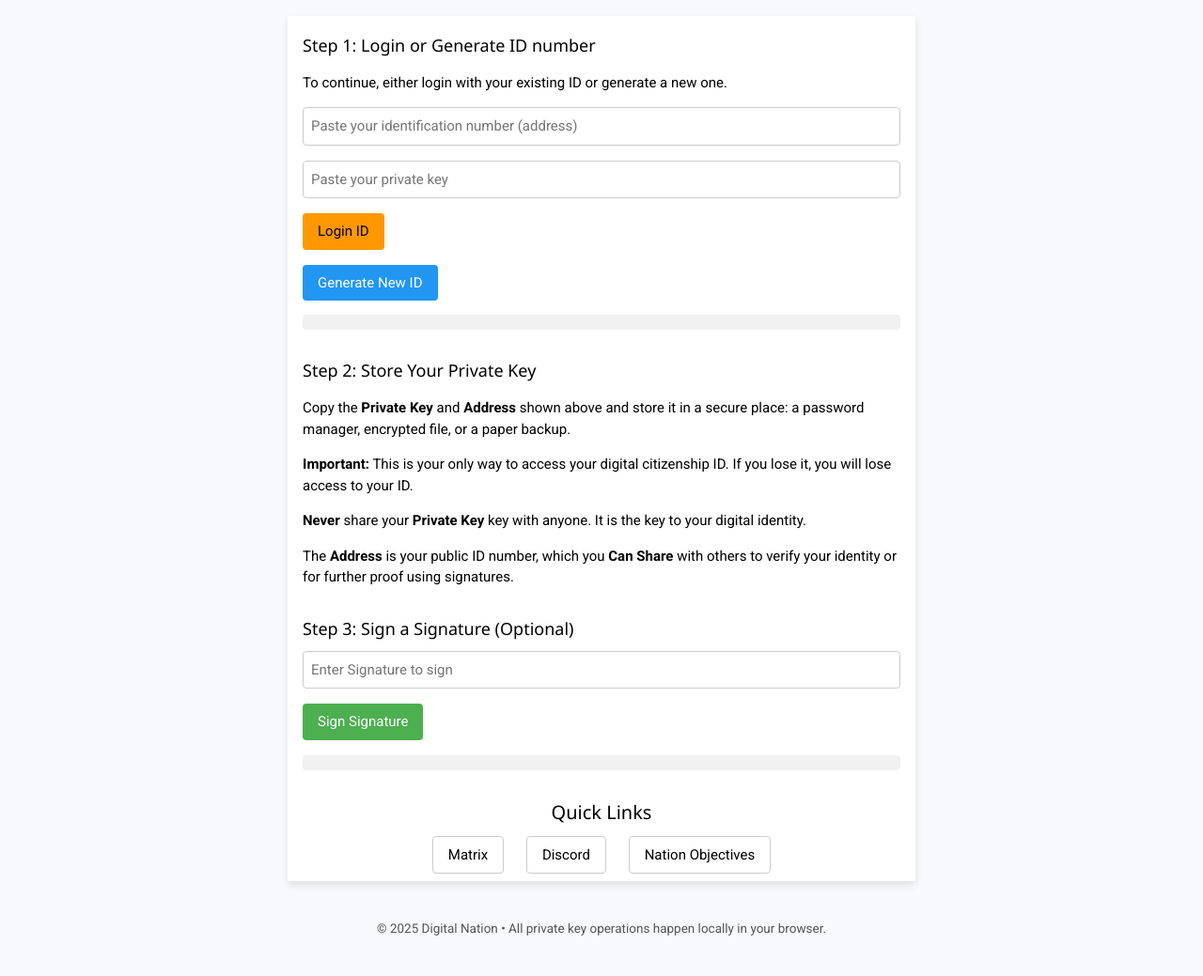
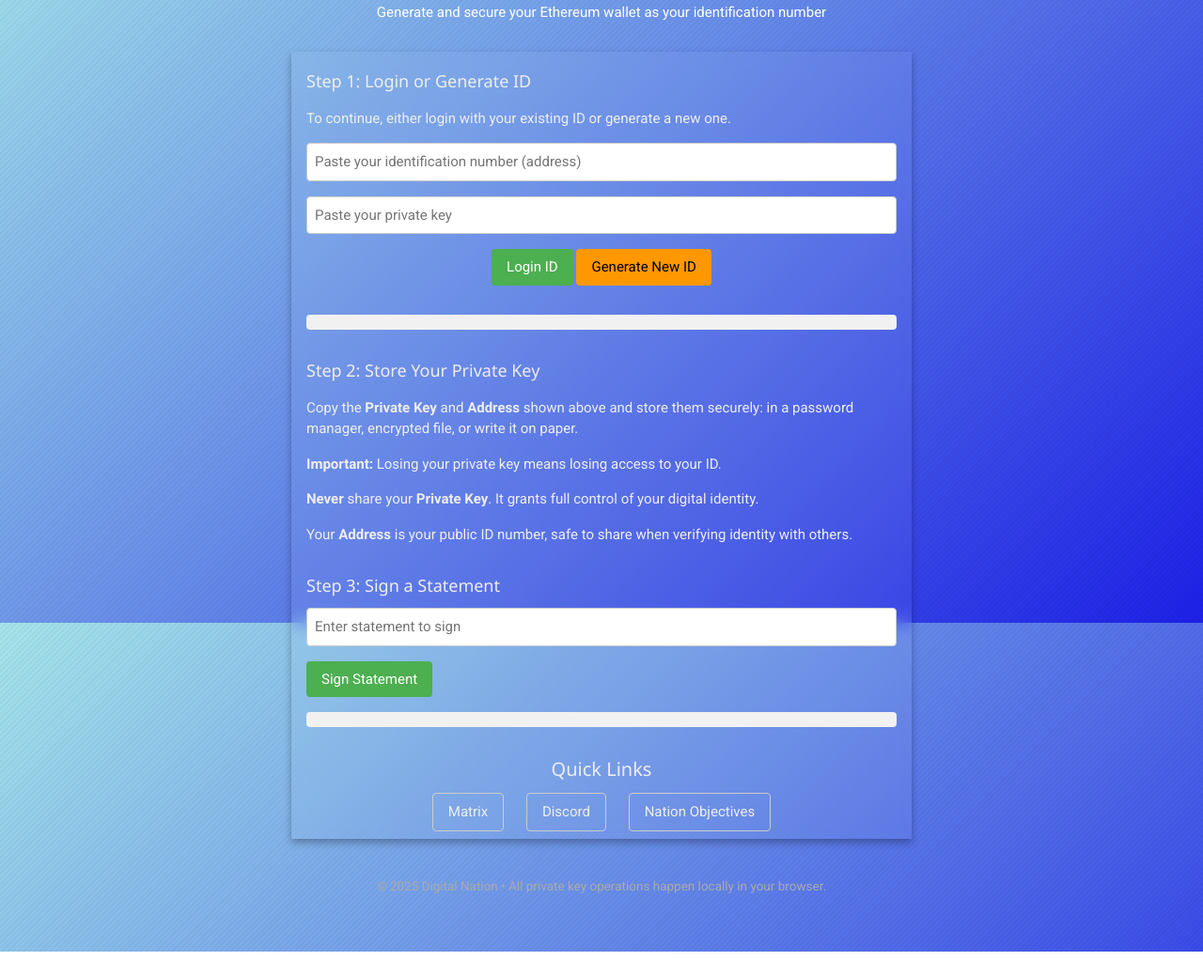
Before and after one commit to McBlueFrog/DigitalCitizenship, a plain HTML site: page docs/index.html in a window 1280 px wide. Shown: the part 137-1176 px from the top of the page at 94% size. After the commit the page ends 1150 px from the top, so only its background shows below. Drawn offline with nearby package versions, Linux system fonts and the light colour scheme.

Commit message:
feat: added background style

```diff
--- a/docs/index.html
+++ b/docs/index.html
@@ -8,34 +8,67 @@
   <link rel="stylesheet" href="https://www.w3schools.com/w3css/4/w3.css">
   <!-- Google Font -->
   <link href="https://fonts.googleapis.com/css2?family=Roboto:wght@400;700&display=swap" rel="stylesheet">
+  <!-- Favicon -->
+  <link rel="icon" href="https://www.svgrepo.com/show/297195/passport.svg" type="image/svg+xml">
   <script src="https://cdn.jsdelivr.net/npm/ethers@5.7.2/dist/ethers.umd.min.js"></script>
   <style>
-    body { font-family: 'Roboto', sans-serif; background-color: #f7f9fc; }
-    .container { max-width: 700px; margin: 40px auto; }
-    header { text-align: center; margin-bottom: 30px; }
-    .w3-card { box-shadow: 0 4px 8px rgba(0,0,0,0.1); }
-    .step { margin-bottom: 30px; }
-    .links a { margin: 0 10px; text-decoration: none; }
-    footer { text-align: center; margin-top: 40px; font-size: 0.9em; color: #555; }
+    body {
+      font-family: 'Roboto', sans-serif;
+      margin: 0;
+      background-image: repeating-linear-gradient(135deg, rgba(0,0,0,0.04) 0px, rgba(0,0,0,0.04) 2px,transparent 2px, transparent 4px),linear-gradient(135deg, rgb(165, 230, 235),rgb(29, 32, 232));
+      color: #eee;
+      background-attachment: fixed;
+      background-size: cover;
+    }
+    .container {
+      max-width: 700px;
+      margin: 40px auto;
+      padding: 20px;
+    }
+    header {
+      text-align: center;
+      margin-bottom: 30px;
+    }
+    .w3-card {
+      background-color: rgba(255, 255, 255, 0.05);
+      backdrop-filter: blur(10px);
+      box-shadow: 0 4px 8px rgba(0,0,0,0.3);
+    }
+    input, button, pre {
+      color: #000;
+    }
+    .step {
+      margin-bottom: 30px;
+    }
+    .links a {
+      margin: 0 10px;
+      text-decoration: none;
+    }
+    footer {
+      text-align: center;
+      margin-top: 40px;
+      font-size: 0.9em;
+      color: #aaa;
+    }
   </style>
 </head>
 <body>
   <div class="w3-container container">
     <header>
-      <h1 class="w3-xlarge">Digital Nation ID</h1>
-      <p class="w3-text-gray">Generate and secure your Ethereum wallet for digital citizenship identification number</p>
+      <h1 class="w3-xxlarge"><strong>Digital Nation ID</strong></h1>
+      <p class="w3-text-white">Generate and secure your Ethereum wallet as your identification number</p>
     </header>
 
-    <div class="w3-card w3-white w3-padding">
+    <div class="w3-card w3-padding">
       <!-- Step 1 -->
       <div class="step">
-        <h3 class="w3-large">Step 1: Login or Generate ID number</h3>
+        <h3 class="w3-large">Step 1: Login or Generate ID</h3>
         <p>To continue, either login with your existing ID or generate a new one.</p>
         <input id="inputAddress" class="w3-input w3-border w3-round w3-margin-bottom" placeholder="Paste your identification number (address)">
         <input id="inputPrivateKey" class="w3-input w3-border w3-round w3-margin-bottom" placeholder="Paste your private key">
-        <button id="loginWallet" class="w3-button w3-orange w3-round w3-margin-bottom">Login ID</button>
-        <div>
-          <button id="genWallet" class="w3-button w3-blue w3-round">Generate New ID</button>
+        <div class="w3-center">
+        <button id="loginWallet" class="w3-button w3-green w3-round w3-margin-bottom">Login ID</button>
+        <button id="genWallet" class="w3-button w3-orange w3-round w3-margin-bottom">Generate New ID</button>
         </div>
         <pre id="wallet" class="w3-container w3-light-gray w3-padding w3-round"></pre>
       </div>
@@ -43,17 +76,17 @@
       <!-- Step 2 -->
       <div class="step">
         <h3 class="w3-large">Step 2: Store Your Private Key</h3>
-        <p>Copy the <strong>Private Key</strong> and <strong>Address</strong> shown above and store it in a secure place: a password manager, encrypted file, or a paper backup.</p>
-        <p><strong>Important:</strong> This is your only way to access your digital citizenship ID. If you lose it, you will lose access to your ID.</p>
-        <p><strong>Never</strong> share your <strong>Private Key</strong> key with anyone. It is the key to your digital identity.</p>
-        <p>The <strong>Address</strong> is your public ID number, which you <strong>Can Share</strong> with others to verify your identity or for further proof using signatures.</p>
+        <p>Copy the <strong>Private Key</strong> and <strong>Address</strong> shown above and store them securely: in a password manager, encrypted file, or write it on paper.</p>
+        <p><strong>Important:</strong> Losing your private key means losing access to your ID.</p>
+        <p><strong>Never</strong> share your <strong>Private Key</strong>. It grants full control of your digital identity.</p>
+        <p>Your <strong>Address</strong> is your public ID number, safe to share when verifying identity with others.</p>
       </div>
 
       <!-- Step 3 -->
       <div class="step">
-        <h3 class="w3-large">Step 3: Sign a Signature (Optional)</h3>
-        <input id="nonce" class="w3-input w3-border w3-round w3-margin-bottom" placeholder="Enter Signature to sign">
-        <button id="signNonce" class="w3-button w3-green w3-round">Sign Signature</button>
+        <h3 class="w3-large">Step 3: Sign a Statement</h3>
+        <input id="nonce" class="w3-input w3-border w3-round w3-margin-bottom" placeholder="Enter statement to sign">
+        <button id="signNonce" class="w3-button w3-green w3-round">Sign Statement</button>
         <pre id="signature" class="w3-container w3-light-gray w3-padding w3-round w3-margin-top"></pre>
       </div>
 
@@ -76,7 +109,6 @@
       const { ethers } = window;
       let wallet;
 
-      // Login existing
       document.getElementById('loginWallet').onclick = () => {
         const addr = document.getElementById('inputAddress').value.trim();
         const key = document.getElementById('inputPrivateKey').value.trim();
@@ -93,18 +125,15 @@
         }
       };
 
-      // Generate new
       document.getElementById('genWallet').onclick = () => {
         wallet = ethers.Wallet.createRandom();
-        document.getElementById('wallet').textContent =
-          `Address:\n ${wallet.address}\nPrivate Key:\n ${wallet.privateKey}\n`;
+        document.getElementById('wallet').textContent = `Address:\n ${wallet.address}\nPrivate Key:\n ${wallet.privateKey}\n`;
       };
 
-      // Sign nonce
       document.getElementById('signNonce').onclick = async () => {
         const nonceValue = document.getElementById('nonce').value.trim();
         if (!wallet || !nonceValue) {
-          alert('Generate or login wallet and enter a nonce first.');
+          alert('Generate or login wallet and enter a statement first.');
           return;
         }
         const signature = await wallet.signMessage(nonceValue);
```
